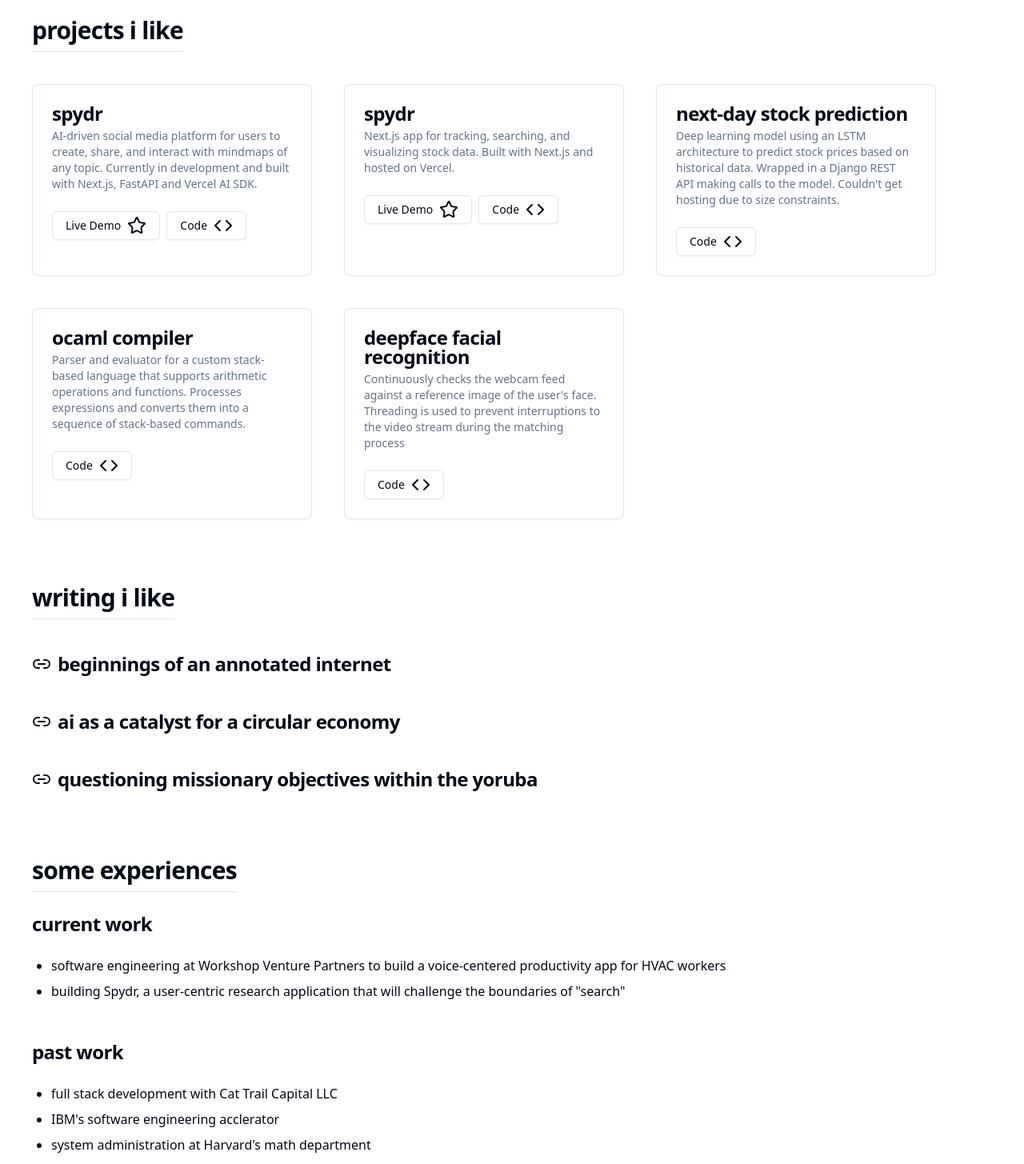
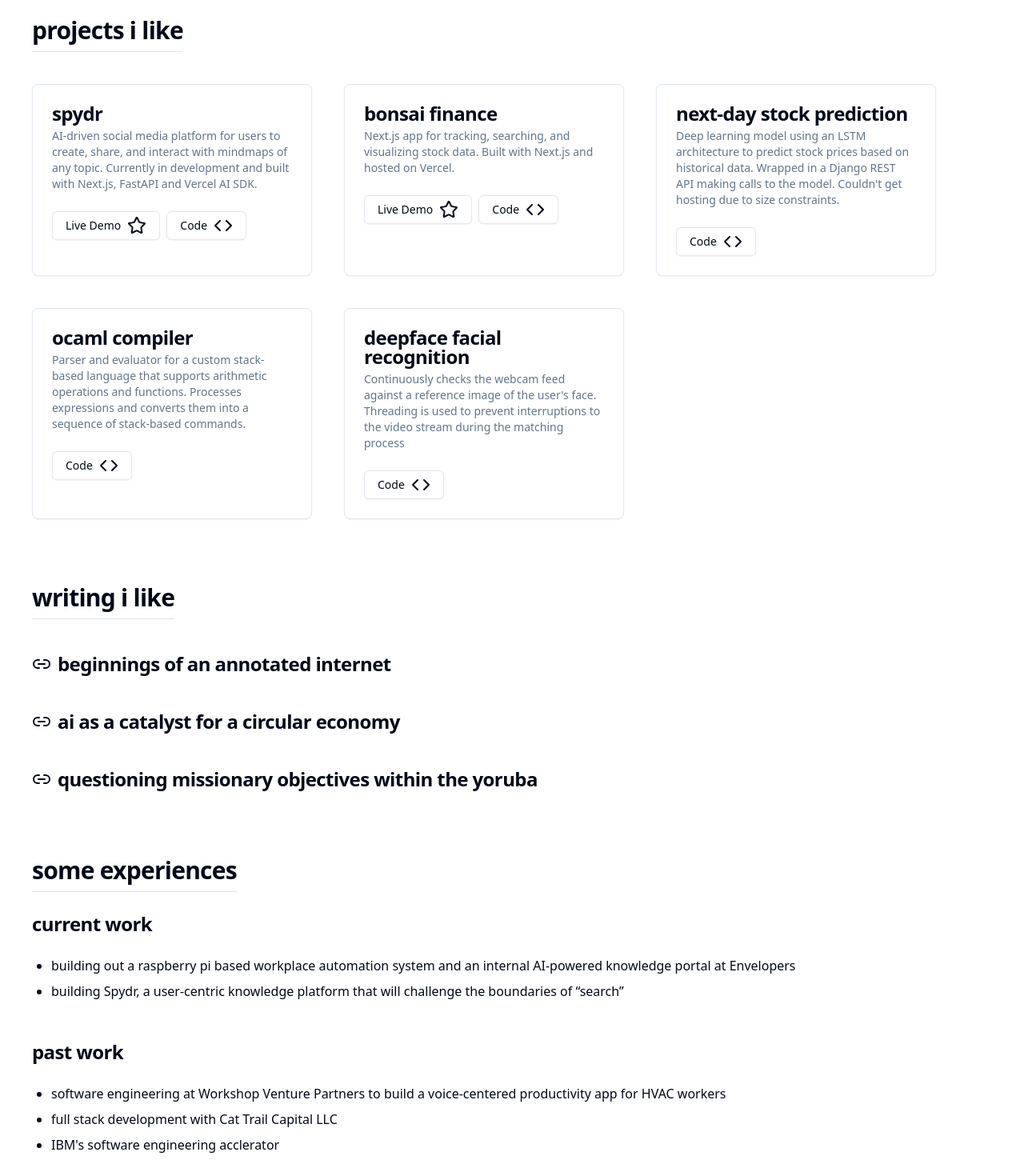
Before and after one commit to Fadeleke57/tailwind_portfolio, a Next.js app: page / in a window 1280 px wide. Shown: the part 820-2275 px from the top of the page at 80% size. Built offline with nearby package versions, Linux system fonts and the light colour scheme.

Commit message:
refresh information

```diff
--- a/sections/Projects.tsx
+++ b/sections/Projects.tsx
@@ -14,7 +14,7 @@ function Projects() {
     {
       codeLink: "https://github.com/Fadeleke57/stock-tracking-app",
       demoLink: "https://stocktrackingapp.vercel.app/",
-      title: "spydr",
+      title: "bonsai finance",
       description:
         "Next.js app for tracking, searching, and visualizing stock data. Built with Next.js and hosted on Vercel.",
     },
--- a/sections/Work.tsx
+++ b/sections/Work.tsx
@@ -14,8 +14,8 @@ function Work() {
             current work
           </h3>
           <ul className="my-6 ml-6 list-disc [&>li]:mt-2">
-            <li>software engineering at Workshop Venture Partners to build a voice-centered productivity app for HVAC workers</li>
-            <li>building Spydr, a user-centric research application that will challenge the boundaries of "search"</li>
+            <li>building out a raspberry pi based workplace automation system and an internal AI-powered knowledge portal at Envelopers</li>
+            <li>building Spydr, a user-centric knowledge platform that will challenge the boundaries of &ldquo;search&rdquo;</li>
           </ul>
         </div>
         <div>
@@ -23,9 +23,10 @@ function Work() {
             past work
           </h3>
           <ul className="my-6 ml-6 list-disc [&>li]:mt-2">
+            <li>software engineering at Workshop Venture Partners to build a voice-centered productivity app for HVAC workers</li>
             <li>full stack development with Cat Trail Capital LLC</li>
-            <li>IBM's software engineering acclerator</li>
-            <li>system administration at Harvard's math department</li>
+            <li>IBM&apos;s software engineering acclerator</li>
+            <li>system administration at Harvard&apos;s math department</li>
             <li>freelance web development for a while</li>
           </ul>
         </div>
```
